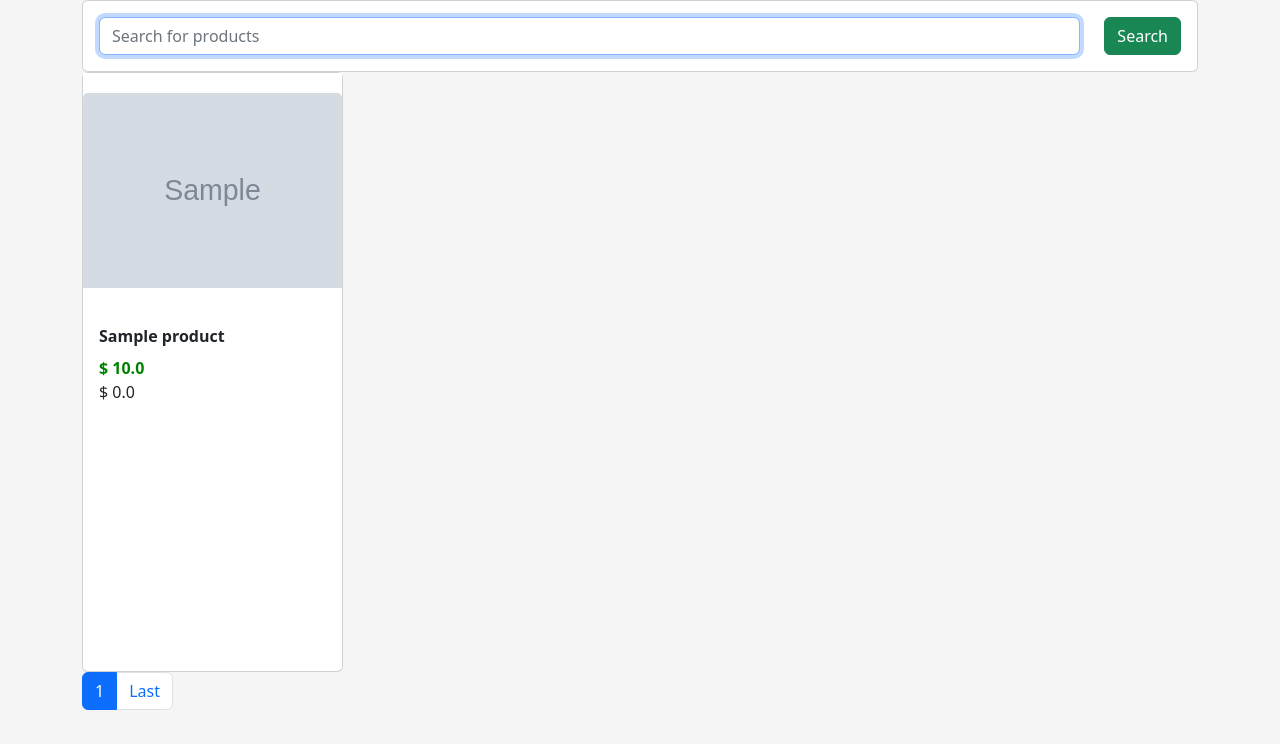
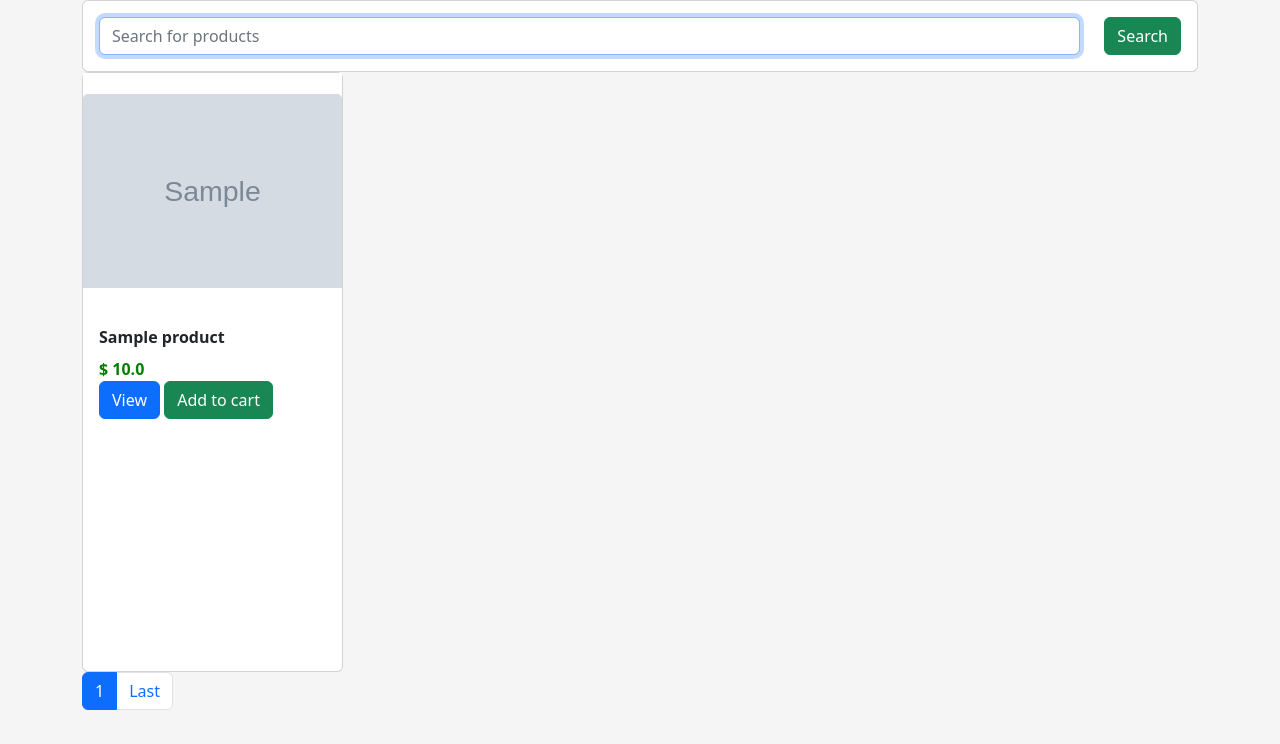
Before and after one commit to a22106/Django-Ecommerce, a Django app: page / in a window 1280 px wide. Shown: the part 56-800 px from the top of the page. Run offline with Django 4.2, Linux system fonts and the light colour scheme; tables that the repository leaves empty hold one stand-in row (values such as "Sample post"); grey boxes marked "Sample" are stand-in pictures.

Commit message:
add `view` button that goes to the detail page

```diff
--- a/shop/static/shop/style.css
+++ b/shop/static/shop/style.css
@@ -37,7 +37,3 @@ body {
     object-fit: contain;
     object-position: center;
 }
-
-.card-body {
-    flex-shrink: 0;
-}
--- a/shop/templates/shop/index.html
+++ b/shop/templates/shop/index.html
@@ -62,7 +62,8 @@
                         <div class="card-body">
                             <div class="card-title">{{ item.title }}</div>
                             <div class="card-text">$ {{ item.price }}</div>
-                            <p>$ {{ item.discount_price }}</p>
+                            <a href="{% url 'detail' item.id %}" class="btn btn-primary">View</a>
+                            <a class="btn btn-success">Add to cart</a>
                         </div>
                     </div>
                 </div>
```
